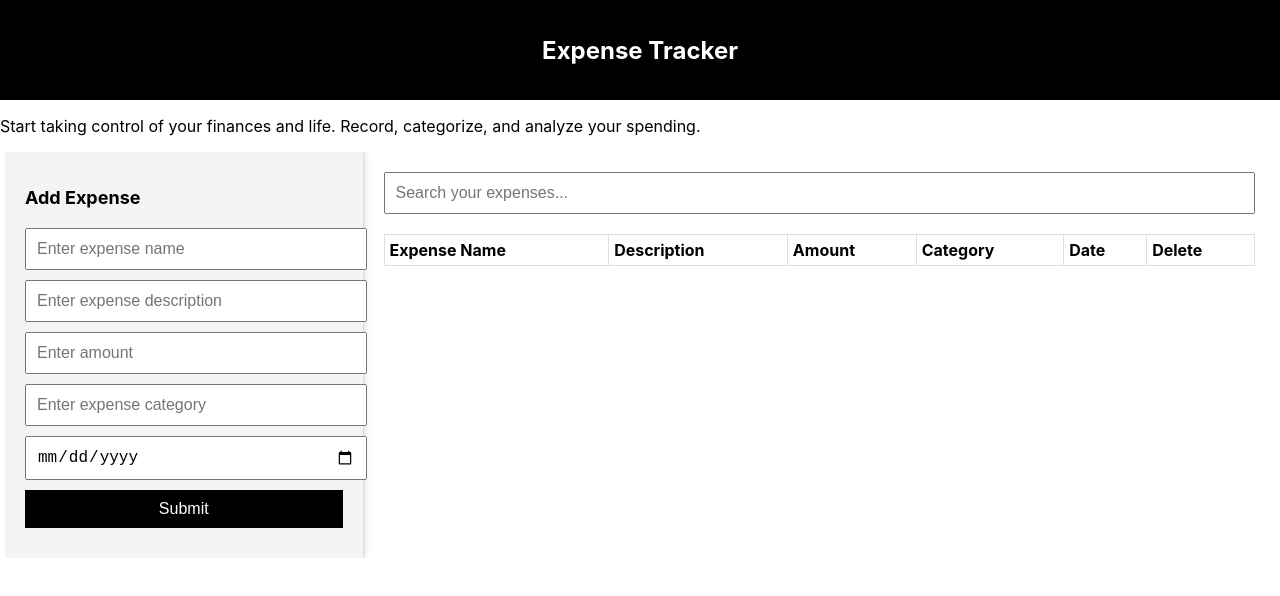
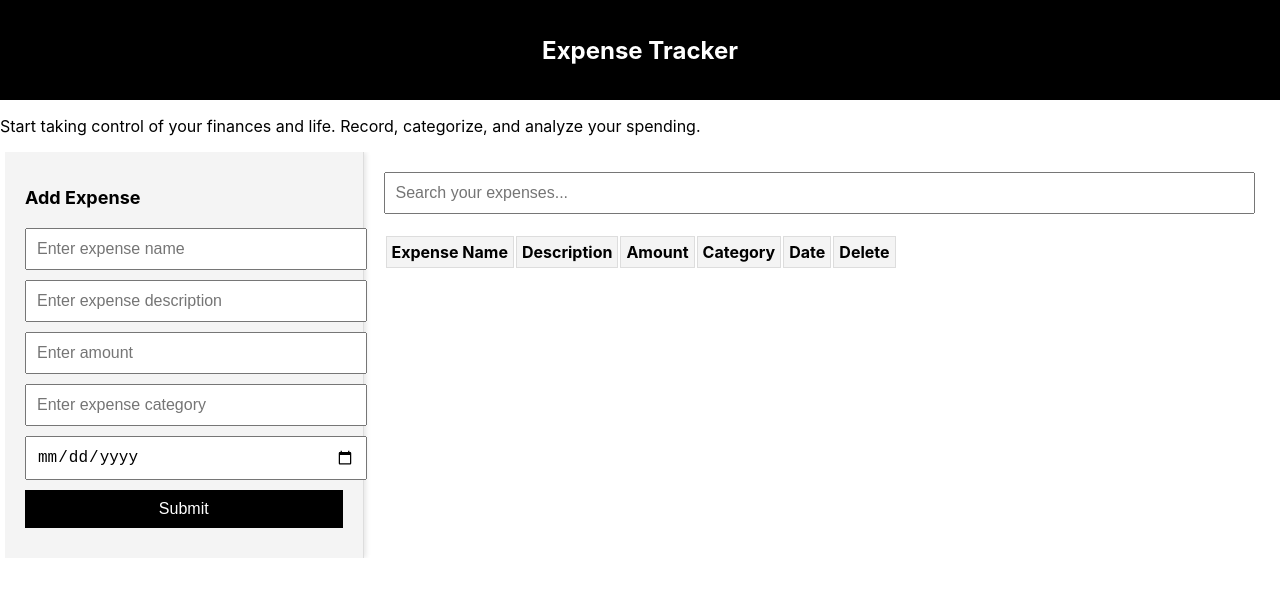
Before and after one commit to dylan-indieka/Expense-tracker, a React (Create React App) app: page / in a window 1280 px wide. Shown: the top 596 px of the page. Built offline with nearby package versions, Linux system fonts and the light colour scheme.

Commit message:
add files

```diff
--- a/src/App.css
+++ b/src/App.css
@@ -110,10 +110,7 @@ App {
   box-sizing: border-box;
 }
 
-table {
-  width: 100%;
-  border-collapse: collapse;
-}
+
 
 table th,
 table td {
@@ -122,6 +119,9 @@ table td {
   text-align: left;
 }
 
+table th {
+  background-color: #f4f4f4;
+}
 
 table tr:nth-child(even) {
   background-color: #f9f9f9;
```
